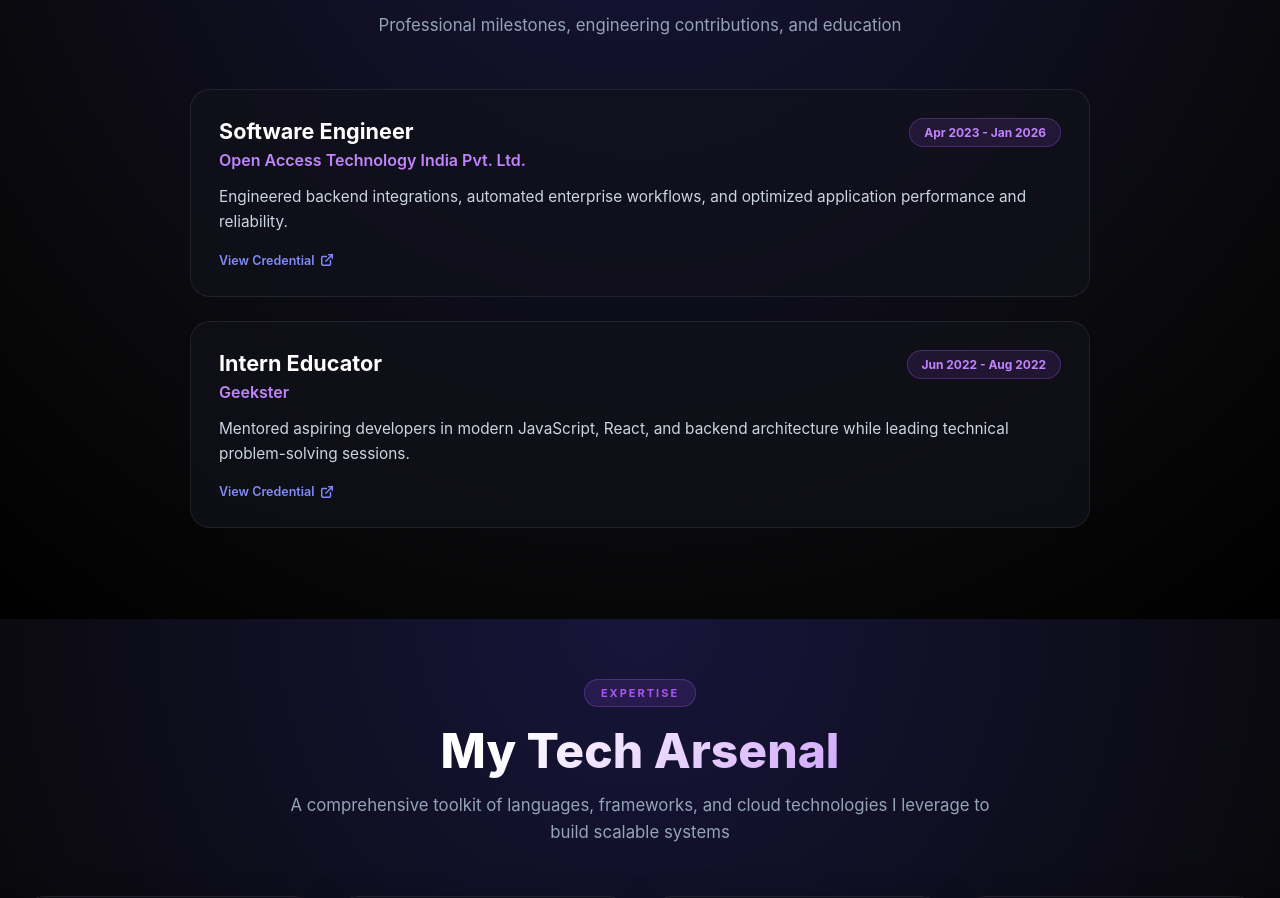
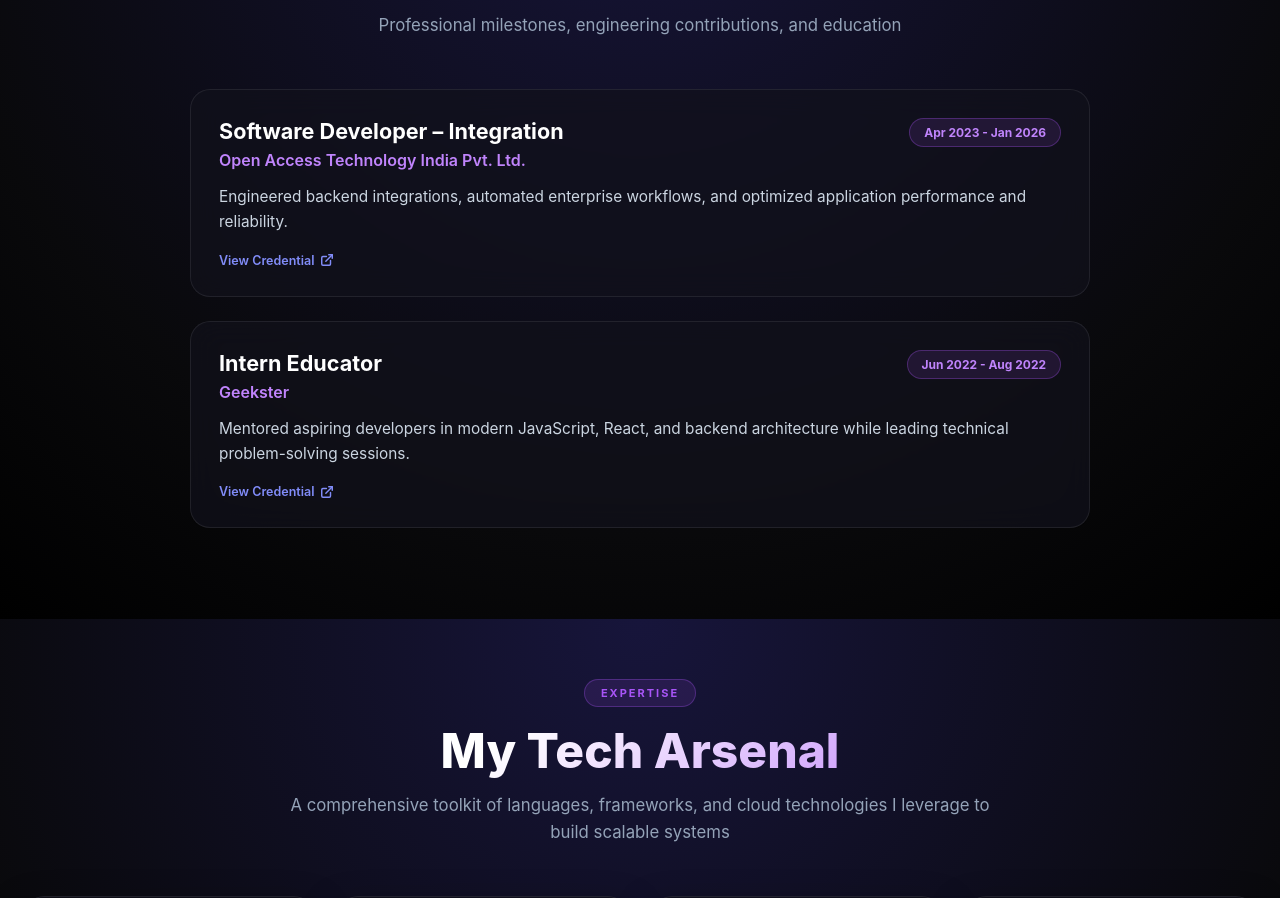
Before and after one commit to lakshayn0001/Portfolio, a React (Vite) app: page / in a window 1280 px wide. Shown: the part 1781-2679 px from the top of the page. Built offline with nearby package versions, Linux system fonts and the light colour scheme.

Commit message:
chore: align OATI role title to Software Developer - Integration

```diff
--- a/src/main_content/tech_stack/Tech.jsx
+++ b/src/main_content/tech_stack/Tech.jsx
@@ -3,7 +3,7 @@ import './Tech.css';
 
 const information = [
   {
-    work: 'Software Engineer',
+    work: 'Software Developer – Integration',
     company: 'Open Access Technology India Pvt. Ltd.',
     info: 'Engineered backend integrations, automated enterprise workflows, and optimized application performance and reliability.',
     date: 'Apr 2023 - Jan 2026',
```
